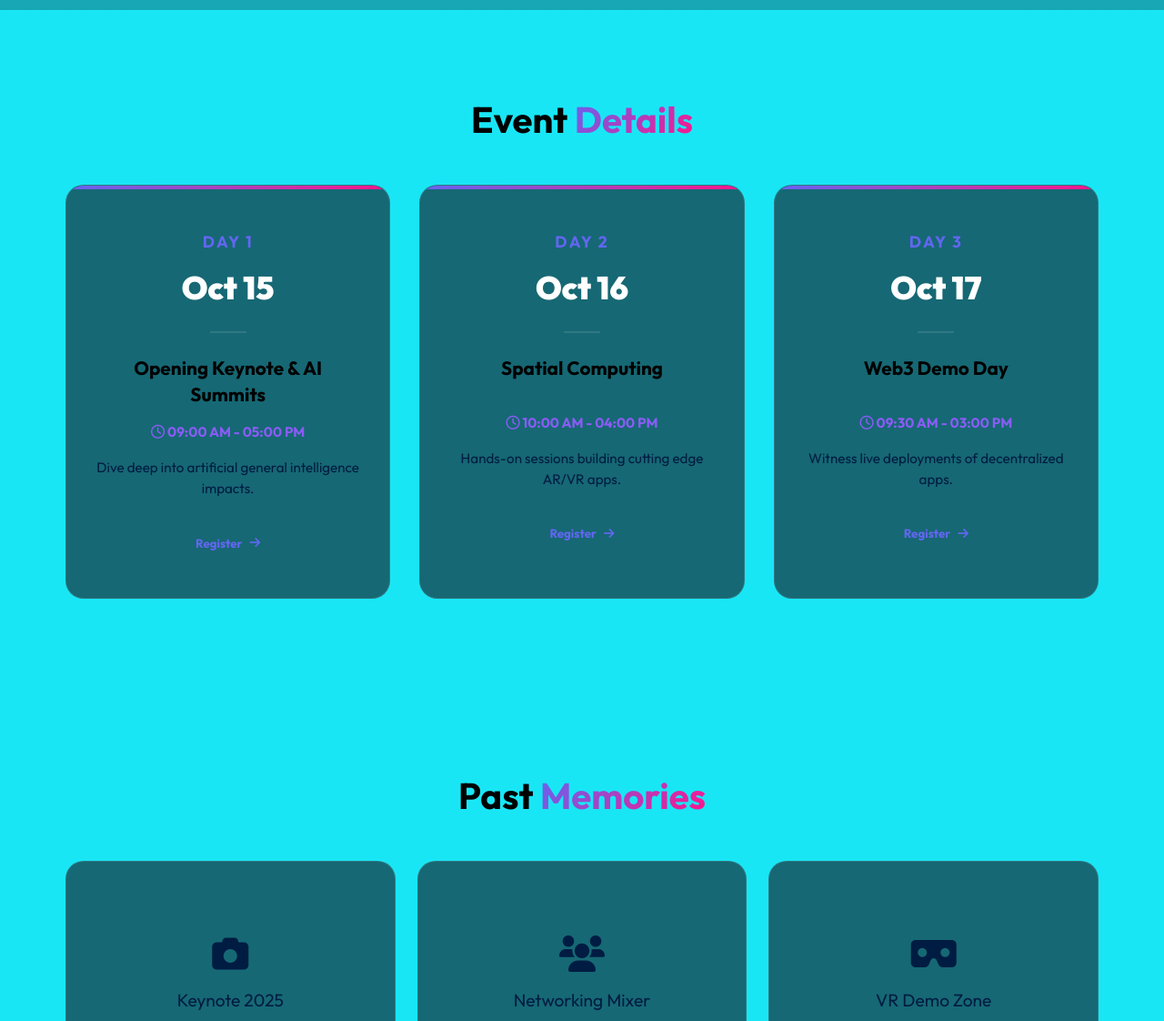
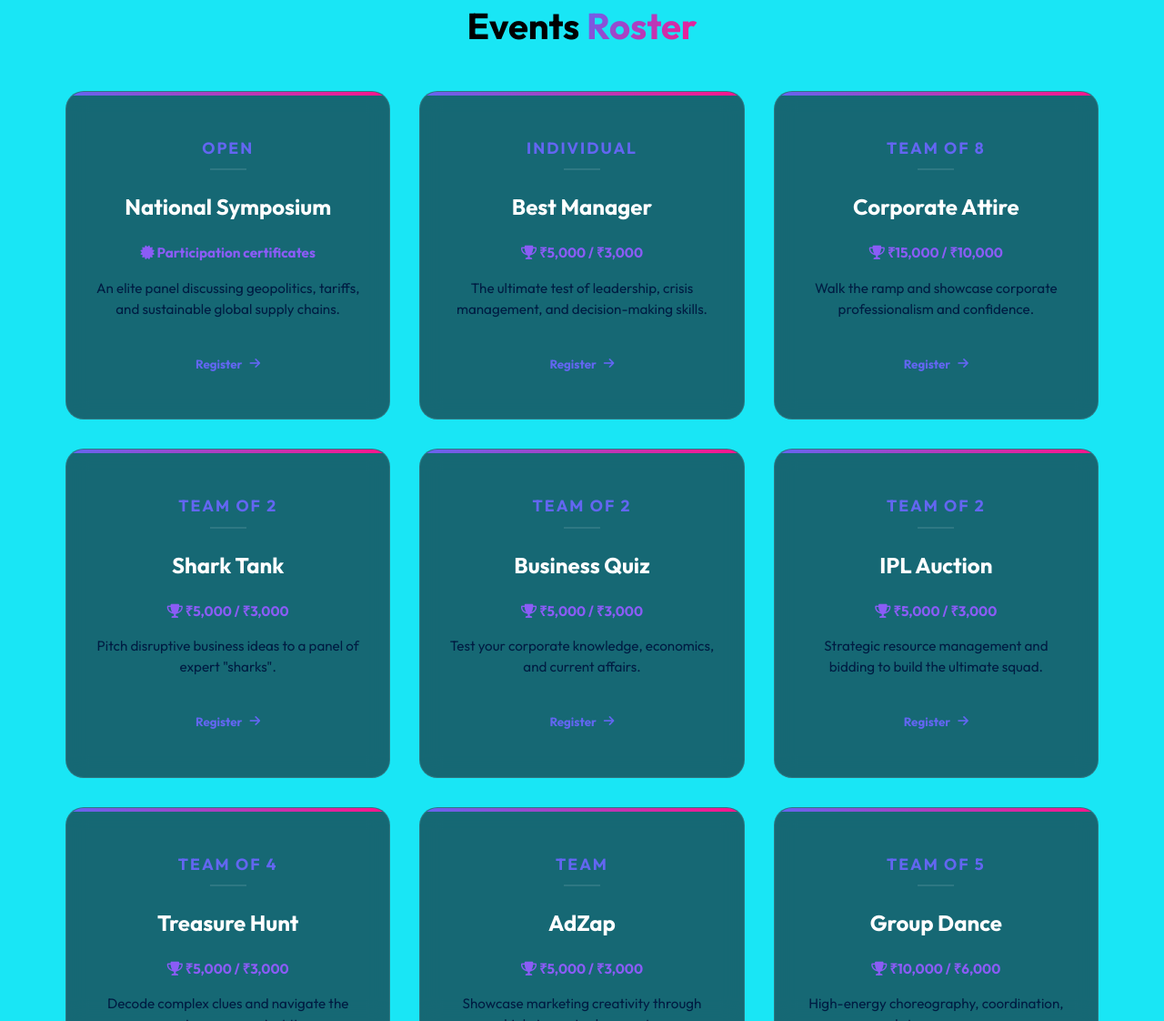
Before and after one commit to krishnakanthkve2017-tech/estuary2k26, a plain HTML site: page index.html in a window 1280 px wide. Shown: the part 1678-2800 px from the top of the page at 91% size. Drawn offline with Linux system fonts and the light colour scheme.

Commit message:
Deploy massive 11-event roster grid

```diff
--- a/index.html
+++ b/index.html
@@ -93,16 +93,6 @@
                         opportunity to apply their knowledge, explore their strengths, and develop essential skills such
                         as strategic thinking, teamwork, and adaptability. Estuary continues to stand as a space where
                         ideas converge, talents are tested, and memorable experiences are created.</p>
-                    <div class="stats">
-                        <div class="stat-item">
-                            <h3>10+</h3>
-                            <p>Events</p>
-                        </div>
-                        <div class="stat-item">
-                            <h3>5000+</h3>
-                            <p>Attendees</p>
-                        </div>
-                    </div>
                 </div>
                 <div class="about-image" style="border-radius: 20px; overflow: hidden; min-height: 400px; box-shadow: 0 10px 40px rgba(0, 242, 254, 0.15); border: 1px solid rgba(255, 255, 255, 0.1);">
                     <img src="images/about.png" alt="Estuary Management Fest" style="width: 100%; height: 100%; object-fit: cover; display: block;">
@@ -113,34 +103,106 @@
     <!-- Event Details Section -->
     <section class="events" id="events">
         <div class="container section-fade">
-            <h2 class="section-title text-center">Event <span class="gradient-text">Details</span></h2>
+            <h2 class="section-title text-center">Events <span class="gradient-text">Roster</span></h2>
             <div class="events-grid">
+                <!-- 1 -->
                 <div class="event-card glass-card hover-glow">
-                    <div class="event-day">Day 1</div>
-                    <div class="event-date">Oct 15</div>
+                    <div class="event-day">Open</div>
                     <div class="event-divider"></div>
-                    <h3>Opening Keynote & AI Summits</h3>
-                    <p class="time"><i class="far fa-clock"></i> 09:00 AM - 05:00 PM</p>
-                    <p>Dive deep into artificial general intelligence impacts.</p>
-                    <button class="btn btn-text" onclick="openModal('Day 1 AI Summit')">Register <i class="fas fa-arrow-right"></i></button>
+                    <h3 style="font-size: 1.5rem; margin-bottom: 0.5rem; color: white;">National Symposium</h3>
+                    <p class="time" style="color: var(--accent); font-weight: 600;"><i class="fas fa-certificate"></i> Participation certificates</p>
+                    <p>An elite panel discussing geopolitics, tariffs, and sustainable global supply chains.</p>
+                    <button class="btn btn-text" onclick="openModal('National Symposium')">Register <i class="fas fa-arrow-right"></i></button>
                 </div>
+                <!-- 2 -->
                 <div class="event-card glass-card hover-glow">
-                    <div class="event-day">Day 2</div>
-                    <div class="event-date">Oct 16</div>
+                    <div class="event-day">Individual</div>
                     <div class="event-divider"></div>
-                    <h3>Spatial Computing</h3>
-                    <p class="time"><i class="far fa-clock"></i> 10:00 AM - 04:00 PM</p>
-                    <p>Hands-on sessions building cutting edge AR/VR apps.</p>
-                    <button class="btn btn-text" onclick="openModal('Day 2 Workshops')">Register <i class="fas fa-arrow-right"></i></button>
+                    <h3 style="font-size: 1.5rem; margin-bottom: 0.5rem; color: white;">Best Manager</h3>
+                    <p class="time" style="color: var(--accent); font-weight: 600;"><i class="fas fa-trophy"></i> ₹5,000 / ₹3,000</p>
+                    <p>The ultimate test of leadership, crisis management, and decision-making skills.</p>
+                    <button class="btn btn-text" onclick="openModal('Best Manager')">Register <i class="fas fa-arrow-right"></i></button>
                 </div>
+                <!-- 3 -->
                 <div class="event-card glass-card hover-glow">
-                    <div class="event-day">Day 3</div>
-                    <div class="event-date">Oct 17</div>
+                    <div class="event-day">Team of 8</div>
                     <div class="event-divider"></div>
-                    <h3>Web3 Demo Day</h3>
-                    <p class="time"><i class="far fa-clock"></i> 09:30 AM - 03:00 PM</p>
-                    <p>Witness live deployments of decentralized apps.</p>
-                    <button class="btn btn-text" onclick="openModal('Day 3 Demo Day')">Register <i class="fas fa-arrow-right"></i></button>
+                    <h3 style="font-size: 1.5rem; margin-bottom: 0.5rem; color: white;">Corporate Attire</h3>
+                    <p class="time" style="color: var(--accent); font-weight: 600;"><i class="fas fa-trophy"></i> ₹15,000 / ₹10,000</p>
+                    <p>Walk the ramp and showcase corporate professionalism and confidence.</p>
+                    <button class="btn btn-text" onclick="openModal('Corporate Attire')">Register <i class="fas fa-arrow-right"></i></button>
+                </div>
+                <!-- 4 -->
+                <div class="event-card glass-card hover-glow">
+                    <div class="event-day">Team of 2</div>
+                    <div class="event-divider"></div>
+                    <h3 style="font-size: 1.5rem; margin-bottom: 0.5rem; color: white;">Shark Tank</h3>
+                    <p class="time" style="color: var(--accent); font-weight: 600;"><i class="fas fa-trophy"></i> ₹5,000 / ₹3,000</p>
+                    <p>Pitch disruptive business ideas to a panel of expert "sharks".</p>
+                    <button class="btn btn-text" onclick="openModal('Shark Tank')">Register <i class="fas fa-arrow-right"></i></button>
+                </div>
+                <!-- 5 -->
+                <div class="event-card glass-card hover-glow">
+                    <div class="event-day">Team of 2</div>
+                    <div class="event-divider"></div>
+                    <h3 style="font-size: 1.5rem; margin-bottom: 0.5rem; color: white;">Business Quiz</h3>
+                    <p class="time" style="color: var(--accent); font-weight: 600;"><i class="fas fa-trophy"></i> ₹5,000 / ₹3,000</p>
+                    <p>Test your corporate knowledge, economics, and current affairs.</p>
+                    <button class="btn btn-text" onclick="openModal('Business Quiz')">Register <i class="fas fa-arrow-right"></i></button>
+                </div>
+                <!-- 6 -->
+                <div class="event-card glass-card hover-glow">
+                    <div class="event-day">Team of 2</div>
+                    <div class="event-divider"></div>
+                    <h3 style="font-size: 1.5rem; margin-bottom: 0.5rem; color: white;">IPL Auction</h3>
+                    <p class="time" style="color: var(--accent); font-weight: 600;"><i class="fas fa-trophy"></i> ₹5,000 / ₹3,000</p>
+                    <p>Strategic resource management and bidding to build the ultimate squad.</p>
+                    <button class="btn btn-text" onclick="openModal('IPL Auction')">Register <i class="fas fa-arrow-right"></i></button>
+                </div>
+                <!-- 7 -->
+                <div class="event-card glass-card hover-glow">
+                    <div class="event-day">Team of 4</div>
+                    <div class="event-divider"></div>
+                    <h3 style="font-size: 1.5rem; margin-bottom: 0.5rem; color: white;">Treasure Hunt</h3>
+                    <p class="time" style="color: var(--accent); font-weight: 600;"><i class="fas fa-trophy"></i> ₹5,000 / ₹3,000</p>
+                    <p>Decode complex clues and navigate the campus in a race against time.</p>
+                    <button class="btn btn-text" onclick="openModal('Treasure Hunt')">Register <i class="fas fa-arrow-right"></i></button>
+                </div>
+                <!-- 8 -->
+                <div class="event-card glass-card hover-glow">
+                    <div class="event-day">Team</div>
+                    <div class="event-divider"></div>
+                    <h3 style="font-size: 1.5rem; margin-bottom: 0.5rem; color: white;">AdZap</h3>
+                    <p class="time" style="color: var(--accent); font-weight: 600;"><i class="fas fa-trophy"></i> ₹5,000 / ₹3,000</p>
+                    <p>Showcase marketing creativity through high-impact ad concepts.</p>
+                    <button class="btn btn-text" onclick="openModal('AdZap')">Register <i class="fas fa-arrow-right"></i></button>
+                </div>
+                <!-- 9 -->
+                <div class="event-card glass-card hover-glow">
+                    <div class="event-day">Team of 5</div>
+                    <div class="event-divider"></div>
+                    <h3 style="font-size: 1.5rem; margin-bottom: 0.5rem; color: white;">Group Dance</h3>
+                    <p class="time" style="color: var(--accent); font-weight: 600;"><i class="fas fa-trophy"></i> ₹10,000 / ₹6,000</p>
+                    <p>High-energy choreography, coordination, and stage presence.</p>
+                    <button class="btn btn-text" onclick="openModal('Group Dance')">Register <i class="fas fa-arrow-right"></i></button>
+                </div>
+                <!-- 10 -->
+                <div class="event-card glass-card hover-glow">
+                    <div class="event-day">Individual</div>
+                    <div class="event-divider"></div>
+                    <h3 style="font-size: 1.5rem; margin-bottom: 0.5rem; color: white;">Photography</h3>
+                    <p class="time" style="color: var(--accent); font-weight: 600;"><i class="fas fa-trophy"></i> ₹3,000 / ₹2,000</p>
+                    <p>Capture the spirit of Estuary through compelling visual storytelling.</p>
+                    <button class="btn btn-text" onclick="openModal('Photography')">Register <i class="fas fa-arrow-right"></i></button>
+                </div>
+                <!-- 11 -->
+                <div class="event-card glass-card hover-glow">
+                    <div class="event-day">Ind./Team</div>
+                    <div class="event-divider"></div>
+                    <h3 style="font-size: 1.5rem; margin-bottom: 0.5rem; color: white;">Music</h3>
+                    <p class="time" style="color: var(--accent); font-weight: 600;"><i class="fas fa-trophy"></i> ₹4,000 / ₹2,000</p>
+                    <p>Instrumental or vocal performances highlighting musical talent.</p>
+                    <button class="btn btn-text" onclick="openModal('Music')">Register <i class="fas fa-arrow-right"></i></button>
                 </div>
             </div>
         </div>
```
